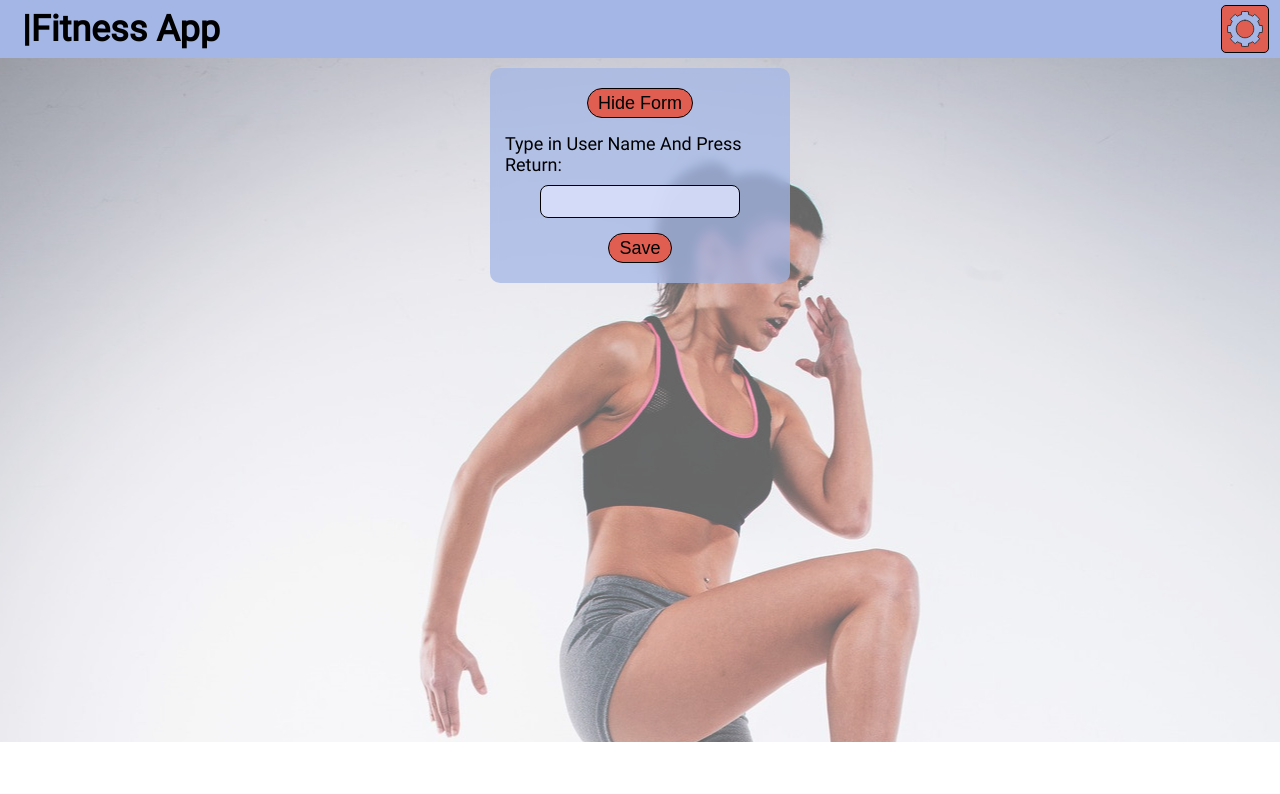
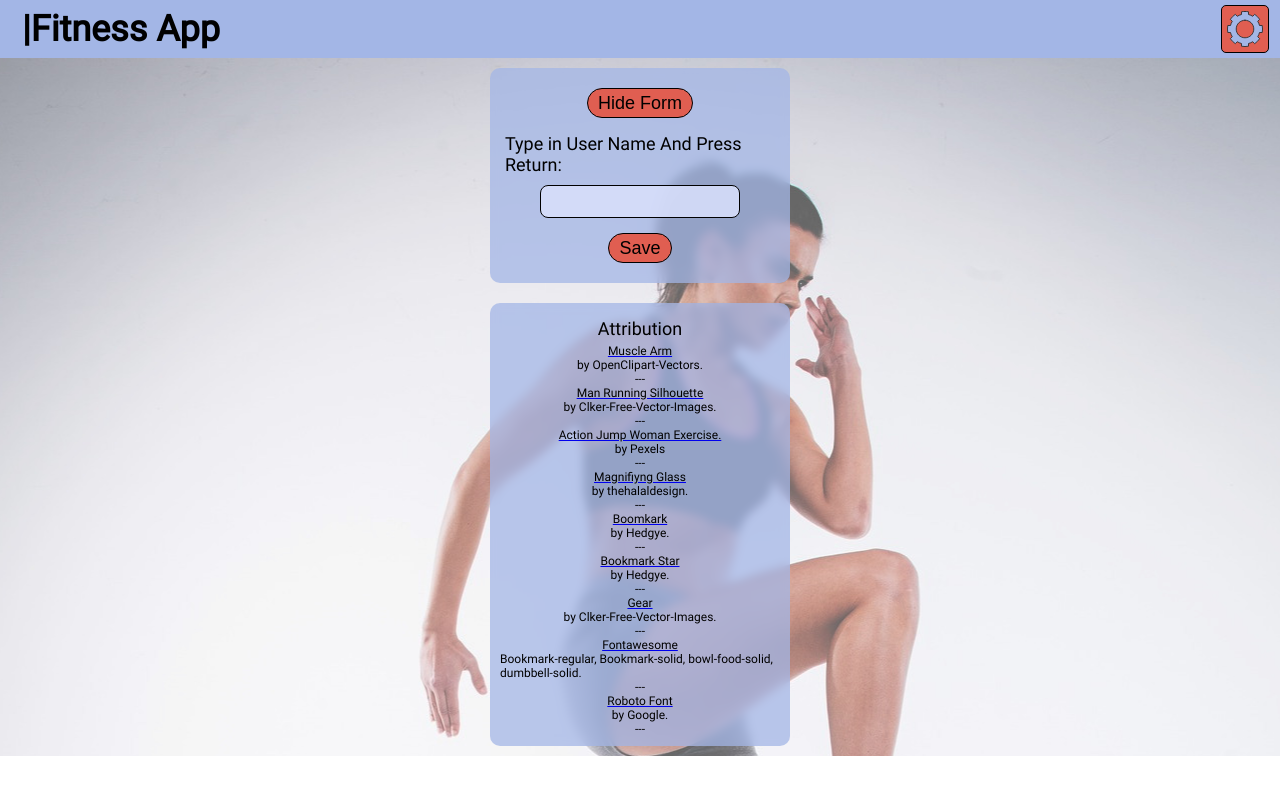
Before and after one commit to lenzloesche/capstone-project, a Next.js app: page / in a window 1280 px wide. Shown: the top 794 px of the page. Built offline with nearby package versions, Linux system fonts and the light colour scheme.

Commit message:
add attribution

```diff
--- a/pages/index.js
+++ b/pages/index.js
@@ -1,9 +1,11 @@
 import Heading from "../components/Heading";
 import UserNameForm from "../components/UserNameForm";
-import Header from "../components/Header";
 import Navigation from "../components/Navigation";
 import StrengthContainer from "../components/StrengthContainer";
 import StyledParagraph from "../components/StyledParagraph";
+import StyledParagraphNormal from "../components/StyledParagraphNormal";
+import FormContainer from "../components/FormContainer";
+import Link from "next/link";
 
 export default function Home({userName, handleUserNameFormSubmit}) {
   return (
@@ -14,6 +16,56 @@ export default function Home({userName, handleUserNameFormSubmit}) {
             userName={userName}
             handleUserNameFormSubmit={handleUserNameFormSubmit}
           ></UserNameForm>
+          <FormContainer>
+            <StyledParagraphNormal>Attribution</StyledParagraphNormal>
+            <Link href="https://pixabay.com/vectors/arm-exercise-fist-flex-health-2029406/">
+              <StyledParagraph>Muscle Arm</StyledParagraph>
+            </Link>
+            <StyledParagraph>by OpenClipart-Vectors.</StyledParagraph>
+            <StyledParagraph>---</StyledParagraph>
+            <Link href="https://pixabay.com/vectors/man-running-silhouette-black-40739/">
+              <StyledParagraph>Man Running Silhouette</StyledParagraph>
+            </Link>
+            <StyledParagraph>by Clker-Free-Vector-Images.</StyledParagraph>
+            <StyledParagraph>---</StyledParagraph>
+            <Link href="https://pixabay.com/photos/action-jump-woman-exercise-figure-1850677/">
+              <StyledParagraph>Action Jump Woman Exercise.</StyledParagraph>
+            </Link>
+            <StyledParagraph>by Pexels</StyledParagraph>
+            <StyledParagraph>---</StyledParagraph>
+            <Link href="https://pixabay.com/vectors/search-find-magnifier-zoom-glass-6699087/">
+              <StyledParagraph>Magnifiyng Glass</StyledParagraph>
+            </Link>
+            <StyledParagraph>by thehalaldesign.</StyledParagraph>
+            <StyledParagraph>---</StyledParagraph>
+            <Link href="https://pixabay.com/vectors/bookmark-label-reading-simple-6751603/">
+              <StyledParagraph>Boomkark</StyledParagraph>
+            </Link>
+            <StyledParagraph>by Hedgye.</StyledParagraph>
+            <StyledParagraph>---</StyledParagraph>
+            <Link href="https://pixabay.com/vectors/bookmark-label-reading-simple-6751594/">
+              <StyledParagraph>Bookmark Star</StyledParagraph>
+            </Link>
+            <StyledParagraph>by Hedgye.</StyledParagraph>
+            <StyledParagraph>---</StyledParagraph>
+            <Link href="https://pixabay.com/vectors/gear-wheel-gears-toothed-wheel-304395/">
+              <StyledParagraph>Gear</StyledParagraph>
+            </Link>
+            <StyledParagraph>by Clker-Free-Vector-Images.</StyledParagraph>
+            <StyledParagraph>---</StyledParagraph>
+            <Link href="https://fontawesome.com/">
+              <StyledParagraph>Fontawesome</StyledParagraph>
+            </Link>
+            <StyledParagraph>
+              Bookmark-regular, Bookmark-solid, bowl-food-solid, dumbbell-solid.
+            </StyledParagraph>
+            <StyledParagraph>---</StyledParagraph>
+            <Link href="https://fonts.google.com/specimen/Roboto">
+              <StyledParagraph>Roboto Font</StyledParagraph>
+            </Link>
+            <StyledParagraph>by Google.</StyledParagraph>
+            <StyledParagraph>---</StyledParagraph>
+          </FormContainer>
         </StrengthContainer>
       </main>
       {userName === "DontRender" ? (
```
